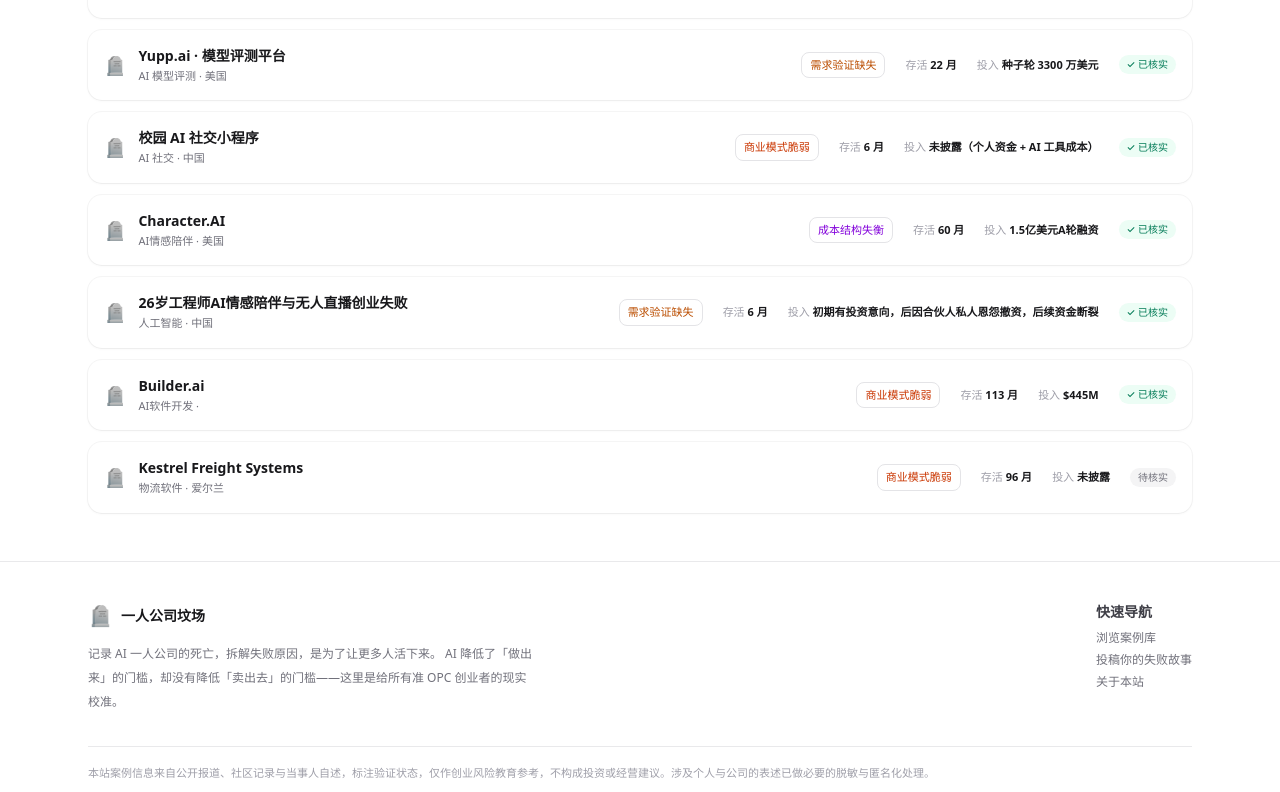
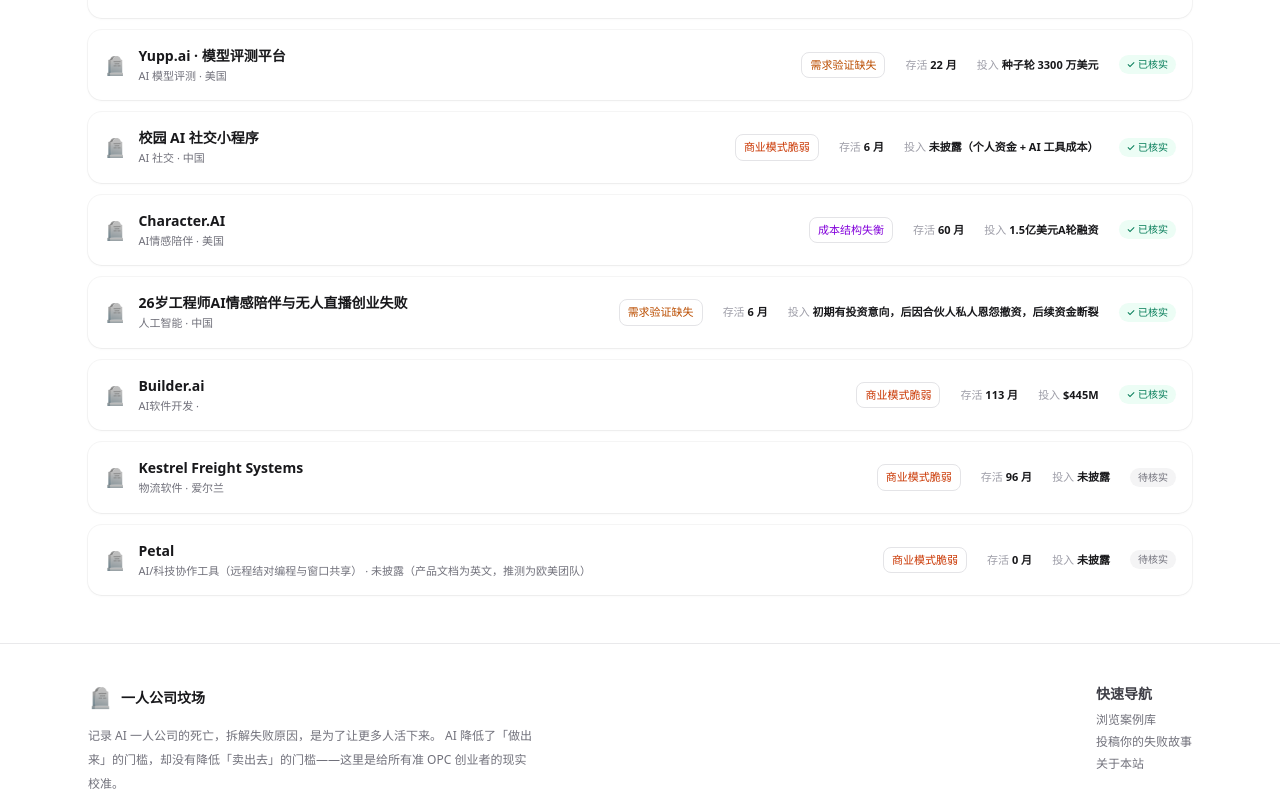
Before and after one commit to xkobe/opcgraveyard, a Next.js app: page /cases in a window 1280 px wide. Shown: the part 1545-2337 px from the top of the page. Built offline with nearby package versions, Linux system fonts and the light colour scheme.

Commit message:
chore: daily case harvest 2026-10-15

```diff
--- a/codeact/output/opc_cases_20261016.md
+++ b/codeact/output/opc_cases_20261016.md
@@ -1,8 +1,10 @@
 # OPC 案例采集 — 2026-10-16
 
-- 新增 **0** 条 | 累计 **20** 条
-- 2026-10-16 01:11
+- 新增 **1** 条 | 累计 **21** 条
+- 2026-10-16 01:27
 
-本次未找到新案例。
+| # | Slug | 墓碑名 | 死因 | 来源 |
+|---|------|--------|------|------|
+| 1 | `petal-live` | Petal | 商业模式脆弱 | [petal.live](https://petal.live/) |
 
-*累计: 20*
+*累计: 21*
--- a/src/data/cases.ts
+++ b/src/data/cases.ts
@@ -1021,6 +1021,42 @@
       "物流等传统行业的软件创业，客户付费意愿和续约率需要在早期就验证，不能靠融资掩盖需求不足",
       "创始人应把数据资产视为公司资产负债表的一部分，在关停决策时同步评估其可出售价值",
     ],
+  },
+  {
+    slug: "petal-live",
+    name: "Petal",
+    founderBg: "两名开发者 Mira 与 Theo，具备 Rust 系统编程与实时音视频（LiveKit）工程背景，属于技术型创始人组合",
+    region: "未披露（产品文档为英文，推测为欧美团队）",
+    industry: "AI/科技协作工具（远程结对编程与窗口共享）",
+    startedAt: "未披露",
+    closedAt: "2026-07-31",
+    investment: "未披露",
+    source: "petal.live",
+    status: "dead",
+    lifespanMonths: 0,
+    fundingType: "自筹",
+    deadCause: "商业模式脆弱",
+    deadCauseSub: "产品以开源+自托管为核心，缺乏可持续变现路径，最终停止运营",
+    verified: false,
+    epitaph: "这里曾让远程结对像坐在一起。\n2026年7月31日 9:41，最后一个窗口关闭。\n代码开源，公司没有。",
+    motivation: "Mira 与 Theo 在远程协作中反复遭遇屏幕共享的割裂感：视频会议里的窗口只是网格中的一块瓦片，模糊、不可交互、无法同时操作。他们希望把共享窗口变成桌面上真实存在的窗口——可移动、可缩放、清晰锐利，并支持多人同时共享与即时远程键鼠输入。基于 Rust 自研合成器与 LiveKit 视频基础设施，他们打造了 Petal，让远程结对编程像并肩坐在同一台电脑前一样自然，并以开源方式让团队完全掌控数据与部署。",
+    timeline: [
+      { time: "未披露", event: "Mira 与 Theo 启动 Petal 项目，开发 Rust 合成器与窗口共享功能" },
+      { time: "未披露", event: "发布 Petal Cloud 与自托管两种部署模式，基于 LiveKit 提供视频基础设施" },
+      { time: "2026-07-31", event: "产品页面显示最后活动时间 9:41 AM，此后停止运营" },
+    ],
+    breakdown: [
+      { layer: "表层原因", detail: "产品页面停留在 2026 年 7 月 31 日 9:41 AM，此后无更新，服务实际停止" },
+      { layer: "商业模式", detail: "核心卖点是开源与自托管，用户可自行部署、无需付费，云端订阅缺乏不可替代的增值点，收入难以覆盖 LiveKit 媒体服务器与开发成本" },
+      { layer: "市场定位", detail: "远程结对编程属于小众场景，目标用户规模有限，且面临 VS Code Live Share、Tuple、Pop 等成熟竞品的同质化竞争" },
+      { layer: "团队与资源", detail: "仅两名技术创始人，缺乏销售与增长职能，开源项目难以转化为可持续经营的公司" },
+    ],
+    lessons: [
+      "开源可以赢得开发者信任，但不能替代商业模式设计，自托管越彻底，付费转化越困难",
+      "技术差异化（真实窗口、远程控制）必须绑定可量化的付费场景，否则只是极客玩具",
+      "小众协作工具需在早期验证付费意愿，而非默认开发者会为便利性买单",
+      "两人技术团队应尽早引入增长与商业化角色，避免产品优秀却无人经营",
+    ],
   }
 ];
 
```
